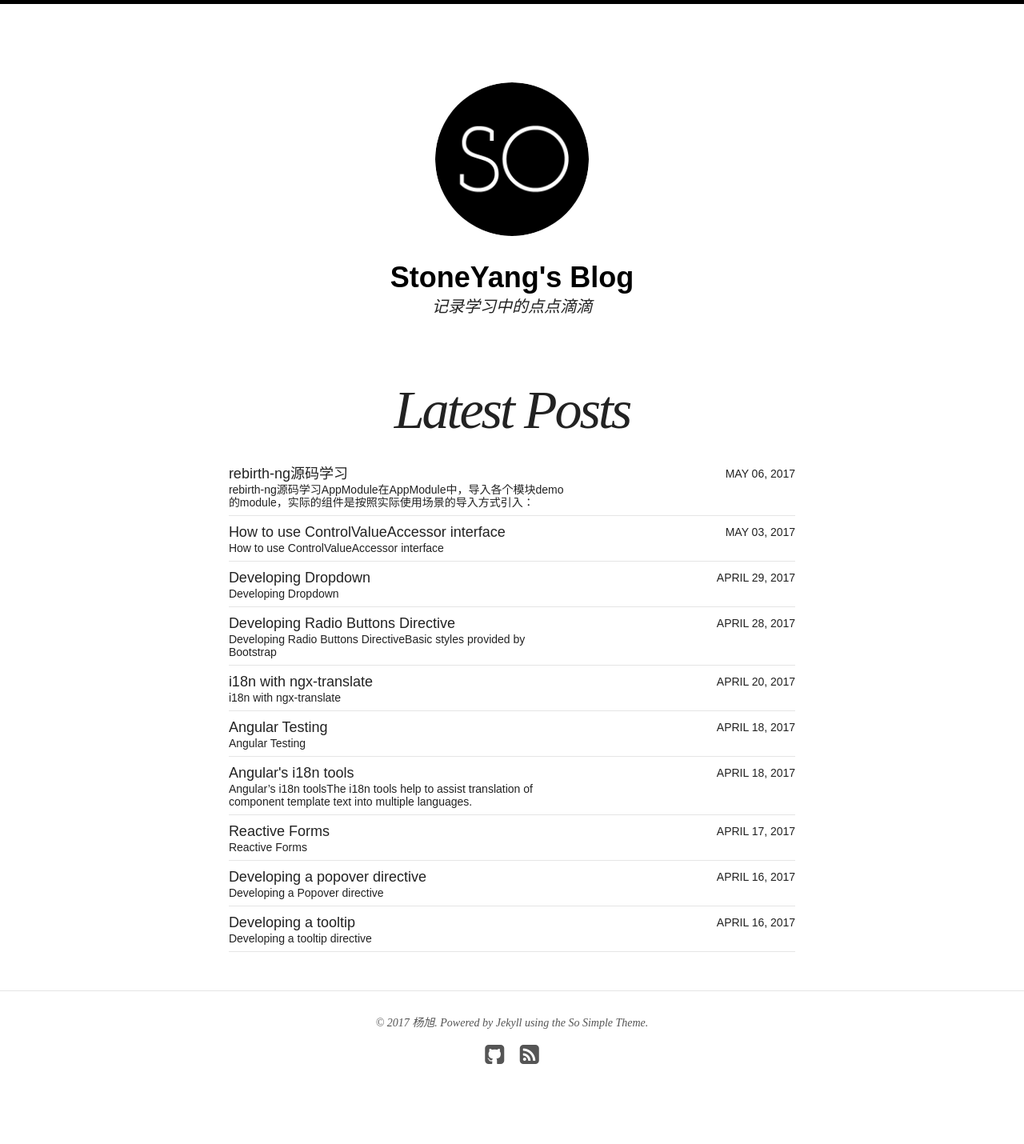
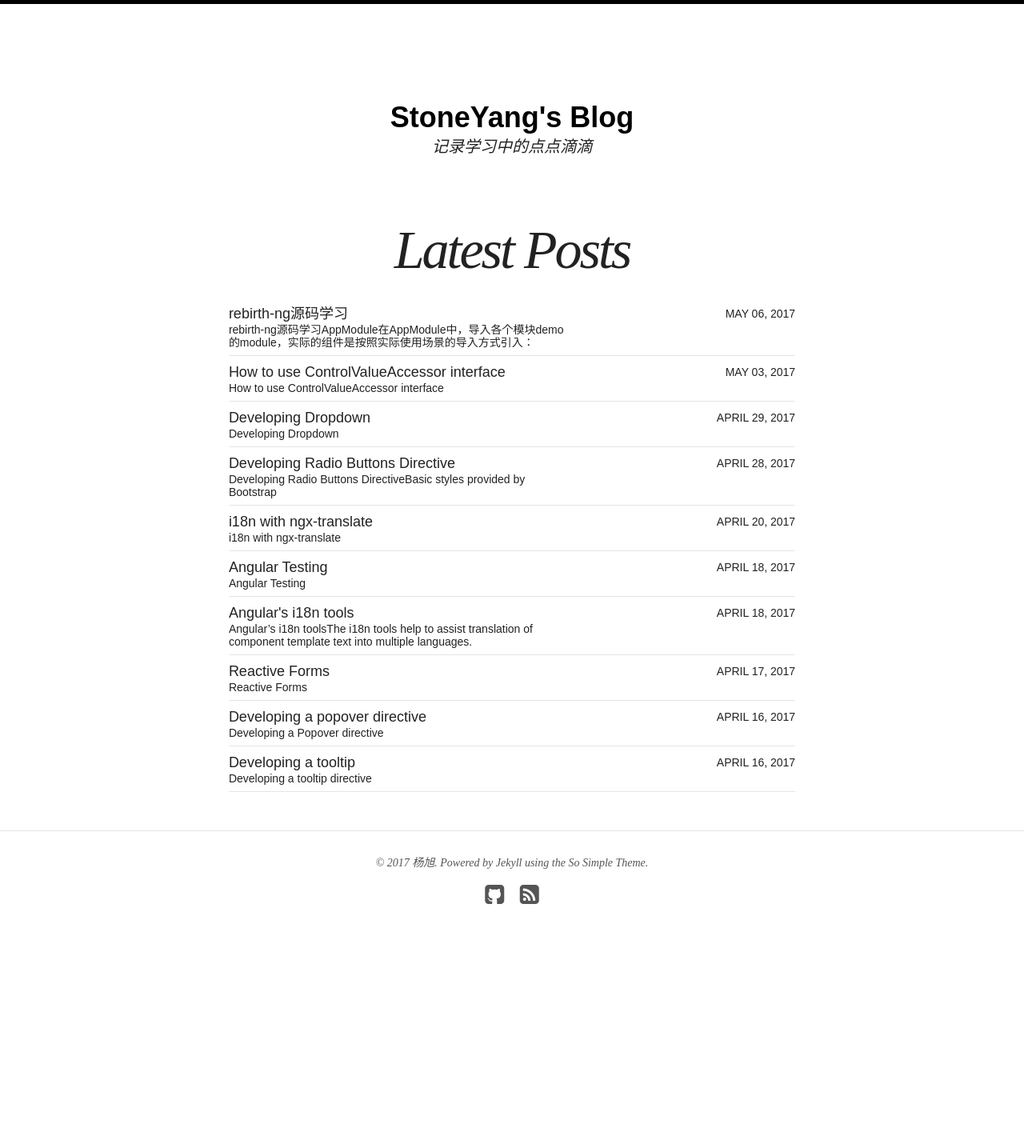
Before and after one commit to stoneyangxu/stoneyangxu.github.io, a Jekyll site: the page built from index.html, in a window 1280 px wide. Shown: the whole page at 80% size. Built offline with Jekyll 4.4.1, drawn with Linux system fonts in a browser that asks for light colours; nearby versions of some CDN libraries; after the commit the page ends 1230 px from its top, so only the background shows below that.

Commit message:
chagne pic

```diff
--- a/_config.yml
+++ b/_config.yml
@@ -3,7 +3,7 @@
 title: StoneYang's Blog
 locale: zh_CN
 description: 记录学习中的点点滴滴
-logo: site-logo.png
+# logo: site-logo.png
 search: true
 url: https://stoneyangxu.github.io
 
@@ -37,7 +37,7 @@
 # Site owner
 owner:
   name: 杨旭
-  avatar: bio-photo.jpg
+  avatar: bio-photo.png
   email: stoneyangxu@icloud.com
   disqus-shortname:
   twitter: #username
```
Also changed, not shown: images/bio-photo.png (added), 1 other file.
